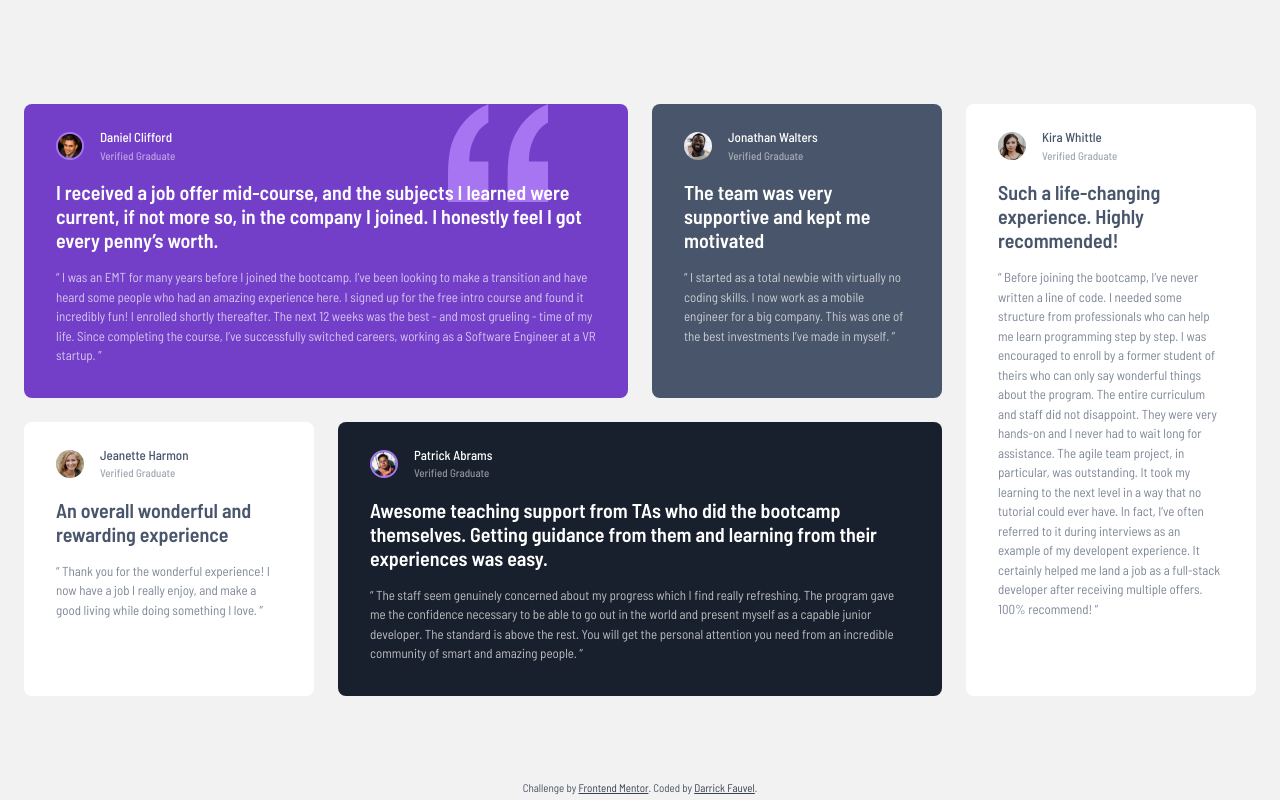
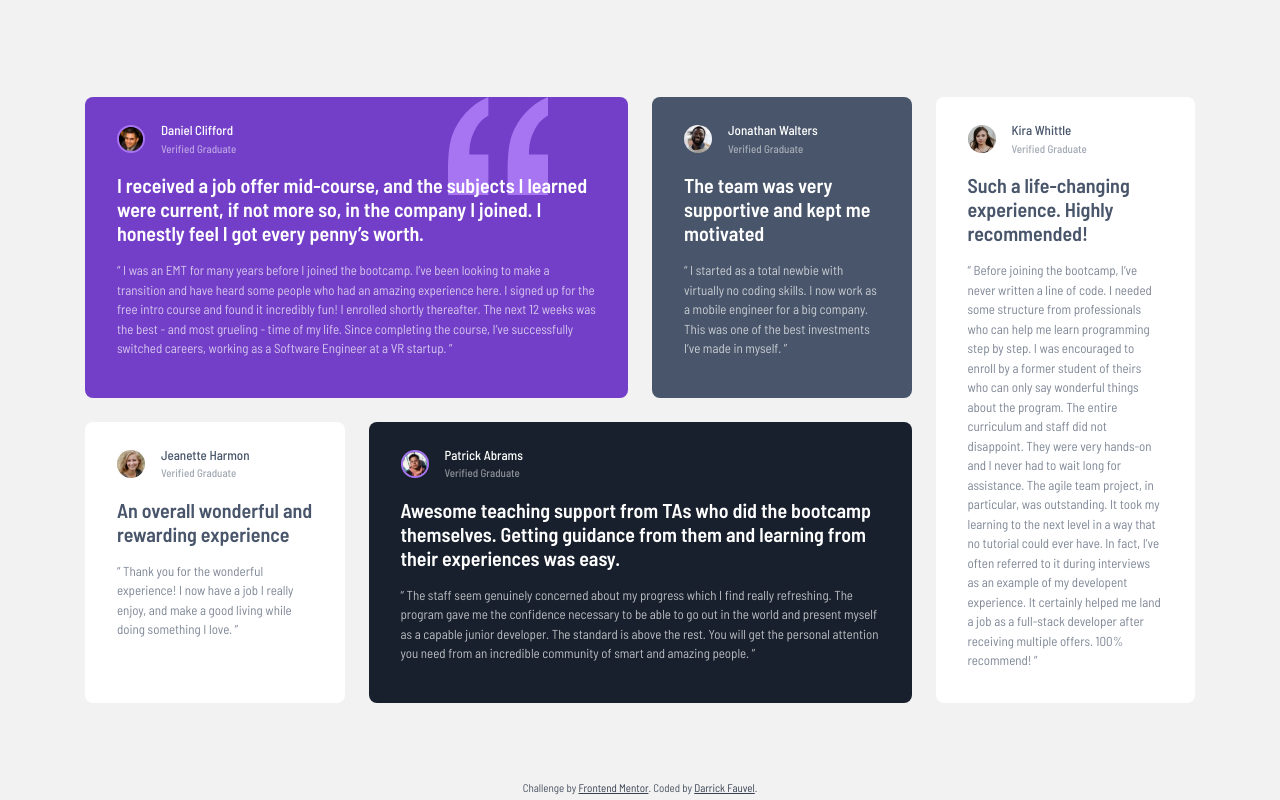
Before and after one commit to DarrickFauvel/fem2407-testimonials-grid-section-next, a Next.js app: page / in a window 1280 px wide. Built offline with nearby package versions, Linux system fonts and the light colour scheme.

Commit message:
Add max width at desktop view

```diff
--- a/app/page.tsx
+++ b/app/page.tsx
@@ -10,7 +10,7 @@ export default function Home() {
   return (
     <main className="relative flex flex-col md:justify-center items-center min-h-screen bg-fem-white-smoke p-6">
       <HiddenH1>Testimonials grid section</HiddenH1>
-      <ul className="card-list grid gap-6">{cardList}</ul>
+      <ul className="card-list grid gap-6 max-w-[69.375rem]">{cardList}</ul>
       <Attribution />
     </main>
   )
```
